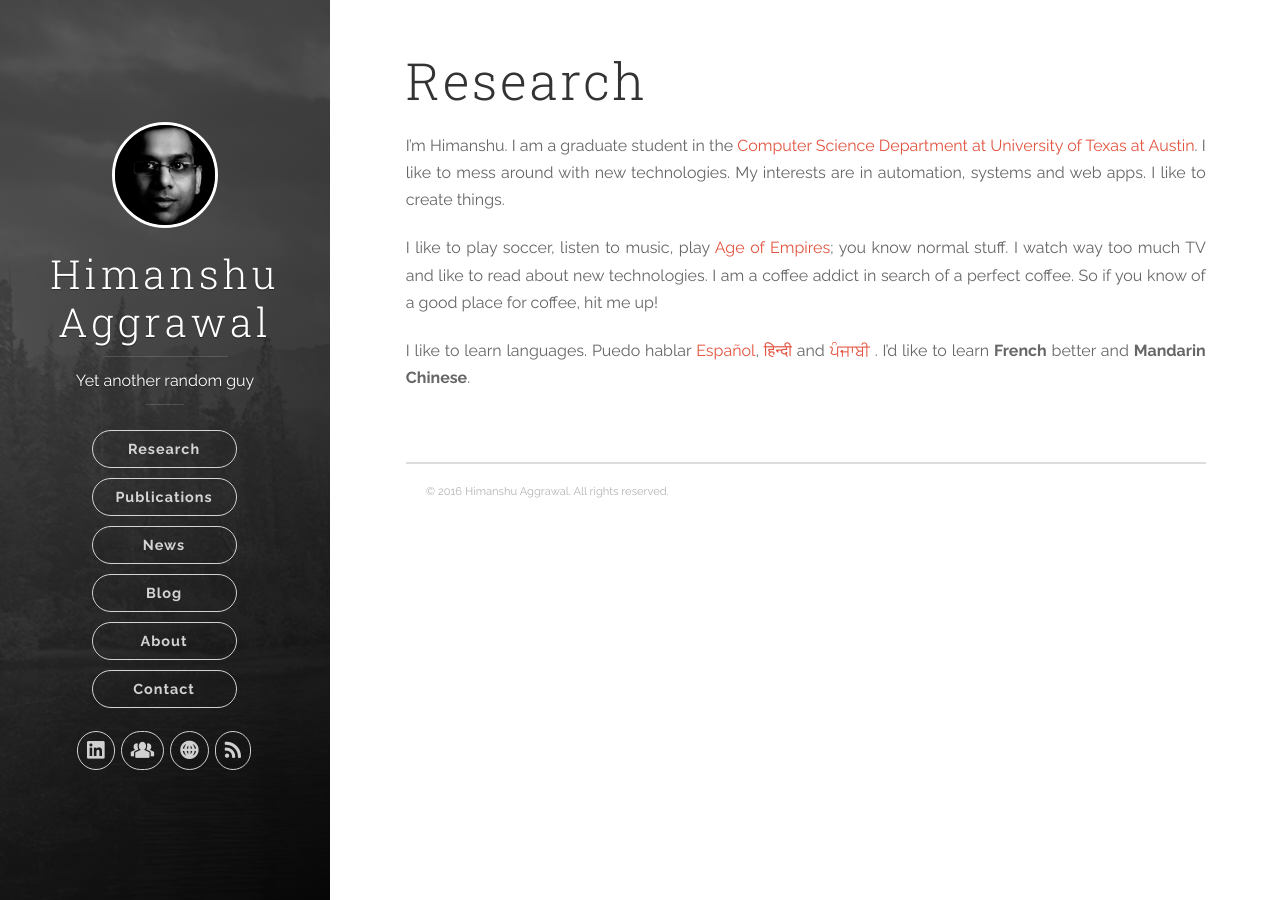
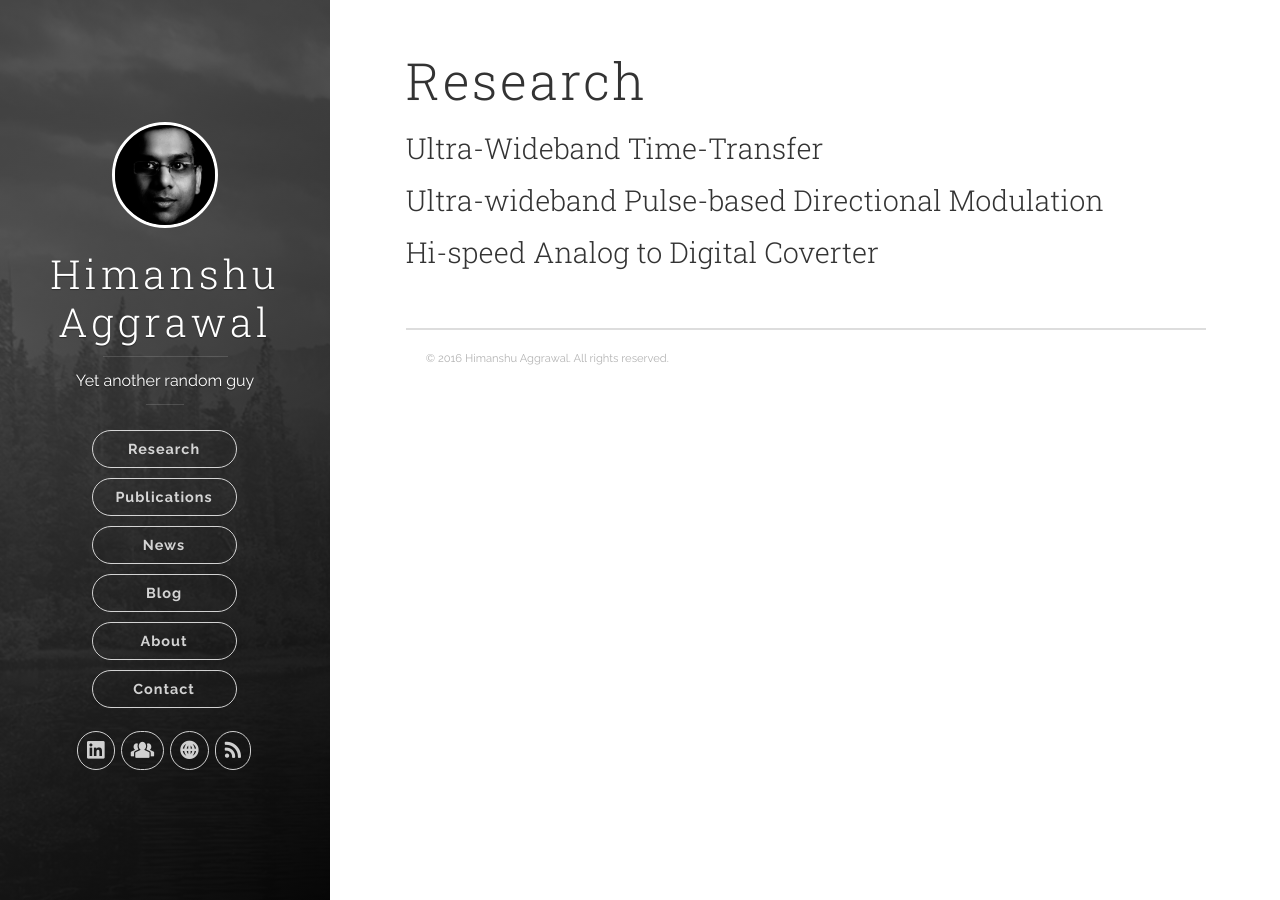
Before and after one commit to ahimanshu13/ahimanshu13.github.io, a Jekyll site: the page built from research/index.md, in a window 1280 px wide. Built offline with Jekyll 4.4.1, drawn with Linux system fonts in a browser that asks for light colours; nearby versions of some CDN libraries.

Commit message:
Update Research

```diff
--- a/research/index.md
+++ b/research/index.md
@@ -4,14 +4,8 @@ title: Research
 published: true
 ---
 
-I'm Himanshu. I am a graduate student in the [Computer Science Department at University of Texas at Austin](http://cs.utexas.edu). I like to mess around with new technologies.  My interests are in automation, systems and web apps. I like to create
-things.
+### Ultra-Wideband Time-Transfer
 
-I like to play soccer, listen to music, play [Age of
-Empires](http://store.steampowered.com/app/239550/); you know normal stuff. I watch way too
-much TV and like to read about new technologies. I am a coffee addict in search of a perfect coffee. So if you know of a
-good place for coffee, hit me up!
+### Ultra-wideband Pulse-based Directional Modulation
 
-
-I like to learn languages. Puedo hablar [Español](http://en.wikipedia.org/wiki/Spanish_language), [हिन्दी ](http://en.wikipedia.org/wiki/Hindi) and [ਪੰਜਾਬੀ ](http://en.wikipedia.org/wiki/Punjabi_language). I'd like
-to learn **French** better and **Mandarin Chinese**.
+### Hi-speed Analog to Digital Coverter
```
